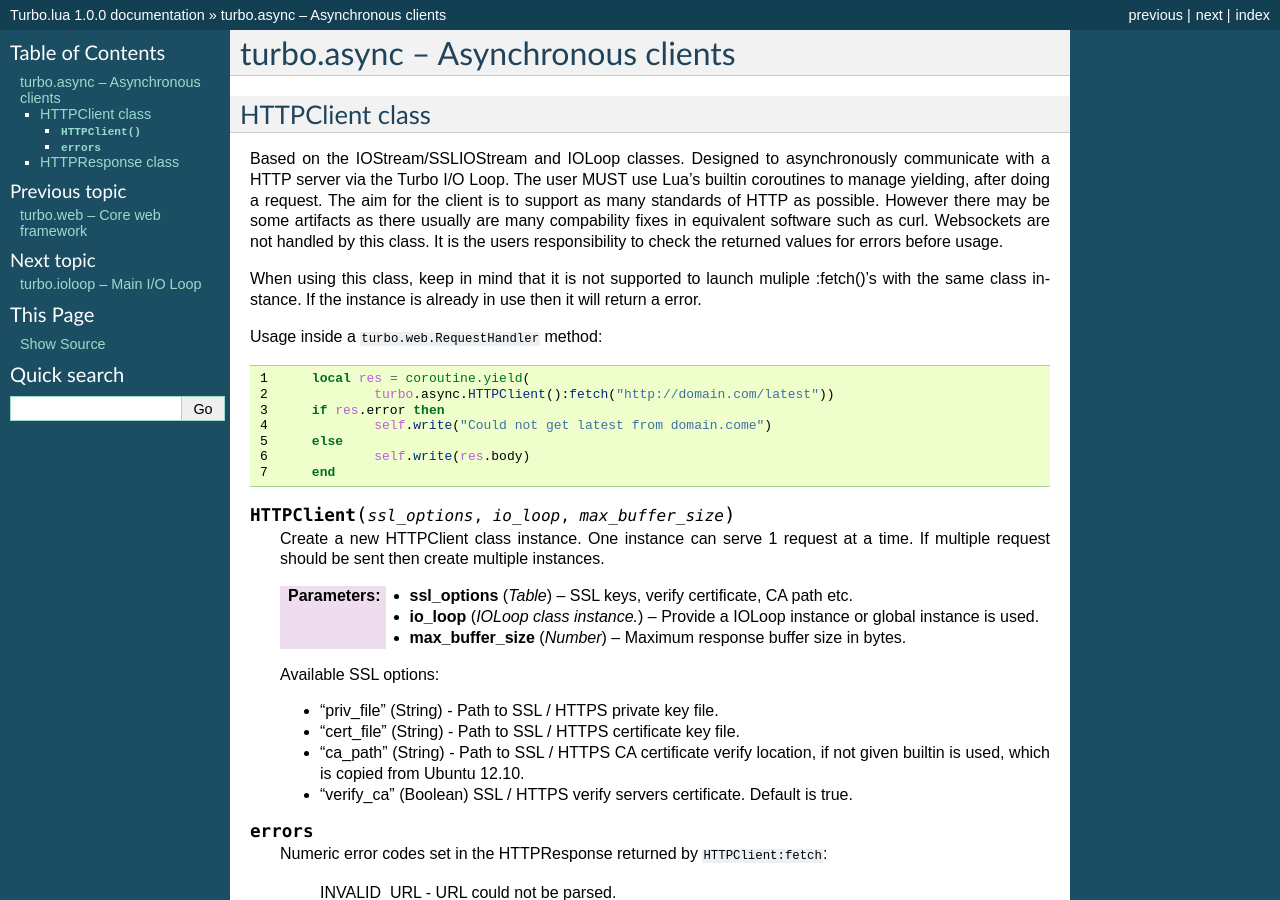
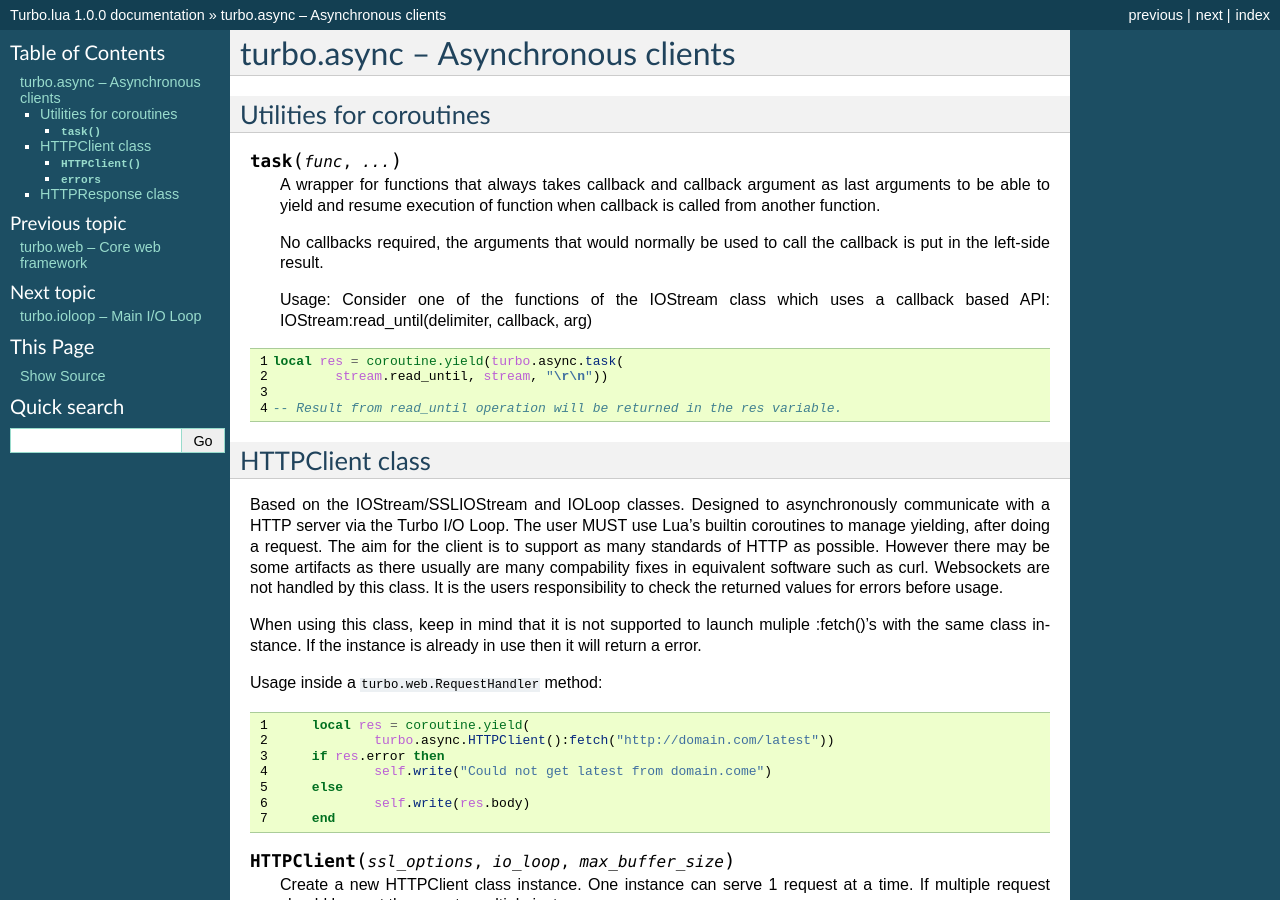
Before and after one commit to kernelsauce/turbo, a Sphinx documentation site: the page built from doc/async.rst, in a window 1280 px wide and 900 px high. Built offline with Sphinx 7.4.7, drawn with Linux system fonts in a browser that asks for light colours.

Commit message:
Updated docs and fixed the global buffer size value to be read from variable.

```diff
--- a/doc/async.rst
+++ b/doc/async.rst
@@ -3,6 +3,31 @@
 ***********************************
 turbo.async -- Asynchronous clients
 ***********************************
+
+Utilities for coroutines
+~~~~~~~~~~~~~~~~~~~~~~~~
+
+.. function:: task(func, ...)
+
+	A wrapper for functions that always takes callback and callback
+	argument as last arguments to be able to yield and resume execution of
+	function when callback is called from another function.
+
+	No callbacks required, the arguments that would normally be used to
+	call the callback is put in the left-side result.
+
+	Usage:
+	Consider one of the functions of the IOStream class which uses a
+	callback based API: IOStream:read_until(delimiter, callback, arg)
+
+.. code-block:: lua
+	:linenos:
+
+	local res = coroutine.yield(turbo.async.task(
+		stream.read_until, stream, "\r\n"))
+
+	-- Result from read_until operation will be returned in the res variable.
+
 
 HTTPClient class
 ~~~~~~~~~~~~~~~~
```
Also changed, not shown: doc/iostream.rst (+11 -0 lines), 2 other files.
